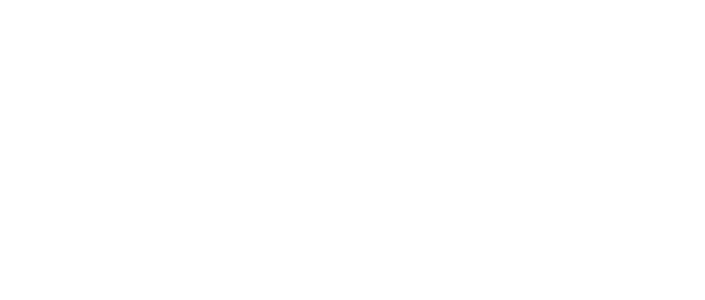
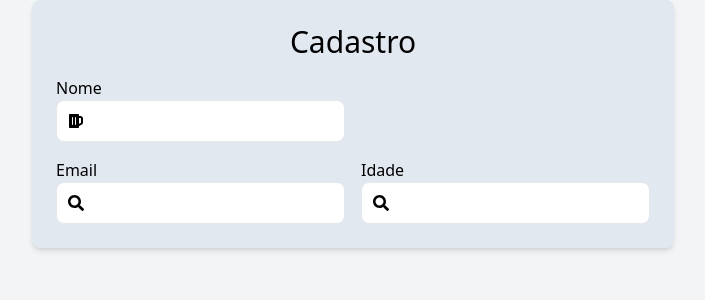
Before and after one commit to daniloaugusto9101/origamid-react, a React (Vite) app: page /cadastro in a window 1280 px wide. Before the commit this address had no page. Shown: the top 300 px of the page, without its empty margins (287-992 px from the left). Built offline with nearby package versions, Linux system fonts and the light colour scheme.

Commit message:
feat: Componentização do Input3

```diff
--- a/package.json
+++ b/package.json
@@ -12,6 +12,7 @@
   "dependencies": {
     "react": "^18.3.1",
     "react-dom": "^18.3.1",
+    "react-icons": "^5.4.0",
     "react-router-dom": "^7.0.1"
   },
   "devDependencies": {
--- /dev/null
+++ b/src/components/Form.jsx
@@ -0,0 +1,69 @@
+import React, { useState } from "react";
+import Input from "./Input";
+
+//Objeto com os campos do formulário
+const formsFields = {
+  name: {
+    id: "name",
+    type: "text",
+    label: "Nome",
+    ico: "FaBeer",
+  },
+  email: {
+    id: "email",
+    type: "email",
+    label: "Email",
+    ico: "FaSearch",
+  },
+  idade: {
+    id: "idade",
+    type: "number",
+    label: "Idade",
+    ico: "FaSearch",
+  },
+};
+
+const Form = () => {
+  // Monta objeto somente com o id para usar no estado
+  const fields = Object.keys(formsFields).reduce((acc, key) => {
+    return {
+      ...acc,
+      [key]: "",
+    };
+  }, {});
+
+  // Monta um estado único com todos os campos do formulário
+  const [formData, setFormData] = useState(fields);
+  console.log(formData);
+
+  // Função para atualizar o estado de qualquer campo do formulário
+  const handleChange = (event) => {
+    const { name, value } = event.target;
+    setFormData((prevData) => ({
+      ...prevData,
+      [name]: value,
+    }));
+  };
+  return (
+    <form className="p-6 rounded-lg shadow-md flex flex-col items-center gap-4 bg-slate-200 max-w-[720px]">
+      <div>
+        <h2 className="text-3xl">Cadastro</h2>
+      </div>
+      <div className="grid grid-cols-12 gap-4">
+        <div className=" col-span-6">
+          <Input {...formsFields.name} value={formData.name} onChange={handleChange} />
+        </div>
+      </div>
+      <div className="grid grid-cols-12 gap-4">
+        <div className="col-span-6">
+          <Input {...formsFields.email} value={formData.email} onChange={handleChange} />
+        </div>
+        <div className="col-span-6">
+          <Input {...formsFields.idade} value={formData.idade} onChange={handleChange} />
+        </div>
+      </div>
+    </form>
+  );
+};
+
+export default Form;
--- a/src/components/Input.jsx
+++ b/src/components/Input.jsx
@@ -1,10 +1,17 @@
 import React from "react";
+import * as Icons from "react-icons/fa";
 
-const Input = ({ id, label, type, value, onChange, className }) => {
+const Input = ({ id, label, type, value, ico, onChange }) => {
+  const IconComponent = Icons[ico];
   return (
     <div>
-      <label htmlFor={id}>{label}</label>
-      <input id={id} name={id} type={type} value={value} onChange={onChange} className="border border-red-500" />
+      <div>
+        <label htmlFor={id}>{label}</label>
+      </div>
+      <div className="relative">
+        <input id={id} name={id} type={type} value={value} onChange={onChange} className="pl-10 pr-4 py-2 border rounded-lg w-full" />
+        <div className="absolute left-3 top-1/2 transform -translate-y-1/2">{IconComponent && <IconComponent />}</div>
+      </div>
     </div>
   );
 };
--- /dev/null
+++ b/src/pages/Cadastro.jsx
@@ -0,0 +1,12 @@
+import React from "react";
+import Form from "../components/Form";
+
+const Cadastro = () => {
+  return (
+    <div className="flex flex-col items-center bg-gray-100 h-screen">
+      <Form />
+    </div>
+  );
+};
+
+export default Cadastro;
--- a/src/pages/Form.jsx
+++ /dev/null
@@ -1,47 +0,0 @@
-import React, { useState } from "react";
-import Input from "../components/Input";
-
-//Objeto com os campos do formulário
-const formsFields = {
-  name: {
-    id: "name",
-    type: "text",
-    label: "Nome",
-  },
-  email: {
-    id: "email",
-    type: "email",
-    label: "Email",
-  },
-};
-
-const Form = () => {
-  // Monta objeto somente com o id para usar no estado
-  const fields = Object.keys(formsFields).reduce((acc, key) => {
-    return {
-      ...acc,
-      [key]: "",
-    };
-  }, {});
-
-  // Monta um estado único com todos os campos do formulário
-  const [formData, setFormData] = useState(fields);
-  console.log(formData);
-
-  // Função para atualizar o estado de qualquer campo do formulário
-  const handleChange = (event) => {
-    const { name, value } = event.target;
-    setFormData((prevData) => ({
-      ...prevData,
-      [name]: value,
-    }));
-  };
-  return (
-    <form>
-      <Input {...formsFields.name} value={formData.name} onChange={handleChange} />
-      <Input {...formsFields.email} value={formData.email} onChange={handleChange} />
-    </form>
-  );
-};
-
-export default Form;
--- a/src/routes/AppRoutes.jsx
+++ b/src/routes/AppRoutes.jsx
@@ -3,7 +3,7 @@
 import About from "../pages/About";
 import Home from "../pages/Home";
 import Produtos from "../pages/Produtos";
-import Form from "../pages/Form";
+import Cadastro from "../pages/Cadastro";
 
 const AppRoutes = () => {
   return (
@@ -12,7 +12,7 @@
         <Route path="/" element={<Home />} />
         <Route path="/about" element={<About />} />
         <Route path="/products" element={<Produtos />} />
-        <Route path="/form" element={<Form />} />
+        <Route path="/cadastro" element={<Cadastro />} />
       </Routes>
     </Router>
   );
```
Also changed, not shown: 1 other file (tests, documents, lock files or other folders).
